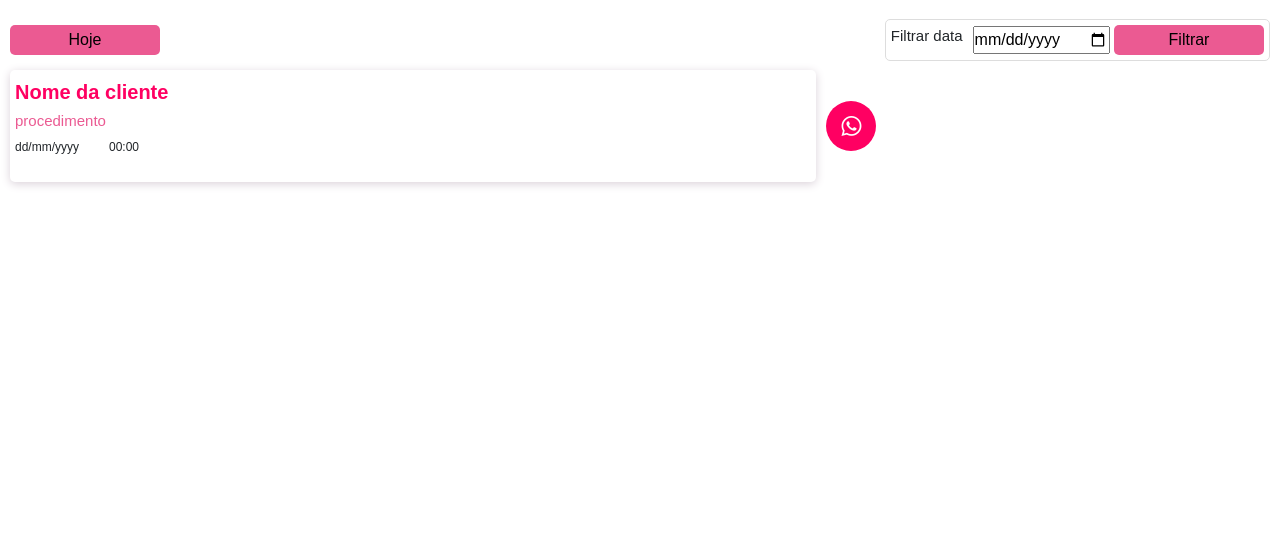
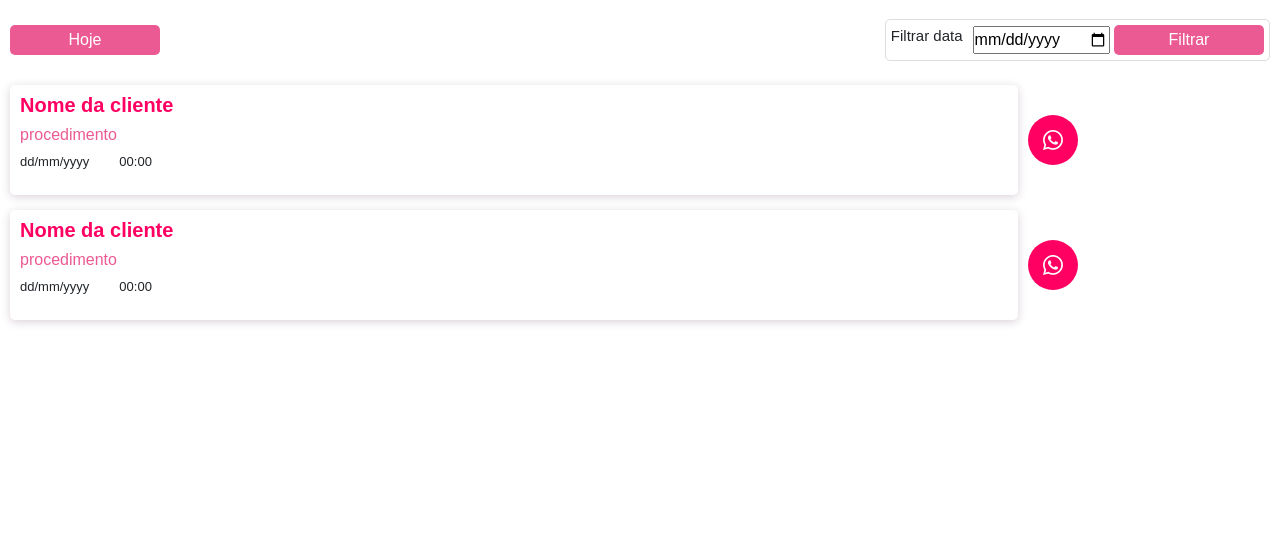
Before and after one commit to MayconD27/Agenda-Facil, a PHP site: page / in a window 1280 px wide. Shown: the top 560 px of the page. Run offline with PHP 8.4, Linux system fonts and the light colour scheme.

Commit message:
mudanças na dela de visualização dos agendamentos

```diff
--- a/index.php
+++ b/index.php
@@ -38,6 +38,20 @@
                 <a href="https://wa.me/<número>?text=<mensagem>" class="link-whats"><i class="bi bi-whatsapp"></i></a>
             </div>
 
+            <div class="container-card">
+                <div class="card-agnd">
+                    <h3>Nome da cliente</h3>
+                    <h4>procedimento</h4>
+                    <div class="horario">
+                        <p>dd/mm/yyyy</p>
+                        <span>00:00</span>
+                    </div>
+
+                </div>
+                <a href="https://wa.me/<número>?text=<mensagem>" class="link-whats"><i class="bi bi-whatsapp"></i></a>
+            </div>
+
+
         </section>
 
         <!--Botão que direciona para tela de cadastro-->
--- a/main-style/inicio.css
+++ b/main-style/inicio.css
@@ -14,6 +14,7 @@
     background-color: var(--second-color);
     border: none;
     border-radius: 5px;
+    color: var(--bkg-color);
 }
 .menu{
    display: flex;
@@ -57,16 +58,23 @@ legend{
     height: 90vh;
 }
 .container-card{
-    width: 80%;
+    width: 100%;
     display: flex;
     gap: 10px;
     align-items: center;
+    margin: 15px auto;
 }
 .card-agnd{
     width: 80%;
-    padding: 10px 5px;
+    padding: 10px 10px;
     border-radius: 5px;
     box-shadow: 0px 2px 10px #dad1d9;
+    height: 110px;
+    align-items: start;
+    display: flex;
+    flex-direction: column;
+    justify-content: center;
+
 }
 .card-agnd h3{
     font-size: 20px;
@@ -75,13 +83,12 @@ legend{
 
 }
 .card-agnd h4{
-    font-size: 15px;
+    font-size: 16px;
     color: var(--second-color);
 }
 .card-agnd .horario{
-    font-size: 12px;
+    font-size: 13px;
     display: flex;
-
     gap: 15px;
 }
 .horario span{
```
